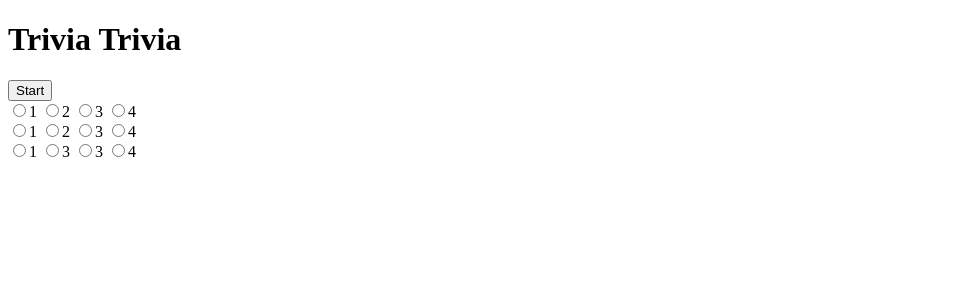
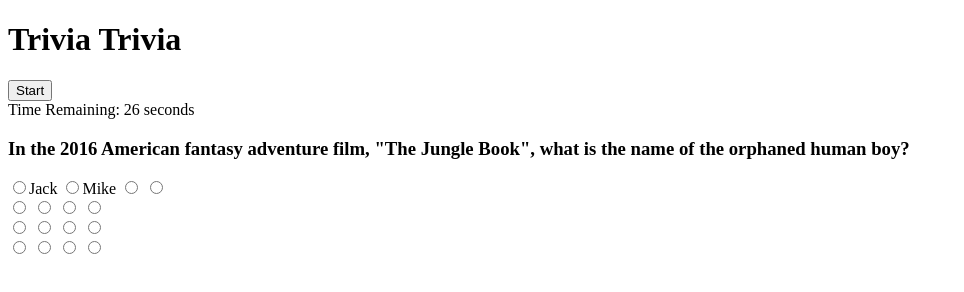
Before and after one commit to NanJ90/Triviagame, a plain HTML site: page index.html in a window 1280 px wide. Shown: the whole page, without its empty margins (0-964 px from the left). Drawn offline with nearby package versions, Linux system fonts and the light colour scheme.

Commit message:
try to delay loading HTML but failed

```diff
--- a/assets/javascript/app.js
+++ b/assets/javascript/app.js
@@ -1,8 +1,18 @@
-// var question =
+$(document).ready(function(){
+
+ $("body").on("click","button", function(event){
+  event.preventDefault();
+  generateHTML();
+
+});
 
 var timeLeft =31;
 var intervalId;
-$("button").on("click",function(){
+var rightAnswer = 0;
+var wrongAnswer = 0;
+var unanswered =0;
+var clickButton = false;
+
 
 function run() {
       intervalId = setInterval(decrement, 1000);
@@ -20,15 +30,29 @@ function run() {
     }
 
   run();
-  var questions = [
-  'In the 2016 American fantasy adventure film, "The Jungle Book", what is the name of the orphaned human boy?',
-]
-  var questionDiv = $(".selectGroup").append("<p id ='questions'>");
-  $("#questions").html(questions[0]);
+
+
+
  function stop(){
  	clearInterval(intervalId);
  }
 
+
+
+for (i = 0; i < questons.length; i++){
+  if (clickanswer){
+    unanswered++;
+  }
+  else if (!clickanswer){
+    if(userAnswer === answers){
+      rightAnswer++;
+    }
+
+    else{
+      wrongAnswer++;
+    }
+  }
+}
 
 
 var result = setTimeout(function(){
@@ -36,9 +60,9 @@ var result = setTimeout(function(){
 $("#result").html("<h2> All Done!");
 
 }, 32 * 1000);
-});
 
 
+});
 
 
 // if(userAnswer === anwer){
--- a/index.html
+++ b/index.html
@@ -5,7 +5,7 @@
 	<meta charset="utf-8">
 	<link rel="stylesheet" type="text/css" href="assets/css/style.css">
 	<script
-  src="http://code.jquery.com/jquery-2.2.4.js"
+  src="http://code.jquery.com/jquery-.2.4.js"
   integrity="sha256-iT6Q9iMJYuQiMWNd9lDyBUStIq/8PuOW33aOqmvFpqI="
   crossorigin="anonymous"></script>
 </head>
@@ -17,29 +17,38 @@
 	<button>Start</button>
 	<div id = "timer"></div>
 
-	<form id="foo">
-		<div class='selectGroup'>
-		    <input id="q1a" value="a" name="question[q1correct]" type="radio">1</input>
-		    <input id="q1b" value="b" name="question[q1correct]" type="radio">2</input>
-		    <input id="q1c" value="c" name="question[q1correct]" type="radio">3</input>
-		    <input id="q1d" value="d" name="question[q1correct]" type="radio">4</input>
+	<form id = "foo">
+		<div class='selectGroup0'>
+			<h3>In the 2016 American fantasy adventure film, "The Jungle Book", what is the name of the orphaned human boy?</h3>
+		    <input id="q2a" value="a" name="question0" type="radio">Jack</input>
+		    <input id="q2b" value="b" name="question0" type="radio">Mike</input>
+		    <input id="q2c" value="c" name="question0" type="radio"></input>
+		    <input id="q2d" value="d" name="question0" type="radio"></input>
+
+		<div class='selectGroup1'>
+
+		    <input id="q1a" value="a" name="question1" type="radio"></input>
+		    <input id="q1b" value="b" name="question1" type="radio"></input>
+		    <input id="q1c" value="c" name="question1" type="radio"></input>
+		    <input id="q1d" value="d" name="question1" type="radio"></input>
 
 		</div>
 
-		<div class='selectGroup'>
-		    <input id="q2a" value="a" name="question[q2correct]" type="radio">1</input>
-		    <input id="q2b" value="b" name="question[q2correct]" type="radio">2</input>
-		    <input id="q2c" value="c" name="question[q2correct]" type="radio">3</input>
-		    <input id="q2d" value="d" name="question[q2correct]" type="radio">4</input>
+		<div class='selectGroup2'>
+		    <input id="q2a" value="a" name="question2" type="radio"></input>
+		    <input id="q2b" value="b" name="question2" type="radio"></input>
+		    <input id="q2c" value="c" name="question2" type="radio"></input>
+		    <input id="q2d" value="d" name="question2" type="radio"></input>
 
 		</div>
-		<div class='selectGroup'>
-		    <input id="q3a" value="a" name="question[q3correct]" type="radio">1</input>
-		    <input id="q3b" value="b" name="question[q3correct]" type="radio">3</input>
-		    <input id="q3c" value="c" name="question[q3correct]" type="radio">3</input>
-		    <input id="q3d" value="d" name="question[q3correct]" type="radio">4</input>
+		<div class='selectGroup3'>
+		    <input id="q3a" value="a" name="question3" type="radio"></input>
+		    <input id="q3b" value="b" name="question3" type="radio"></input>
+		    <input id="q3c" value="c" name="question3" type="radio"></input>
+		    <input id="q3d" value="d" name="question3" type="radio"></input>
 
 		</div>
+
 
 </form>
 	<div id = "result"></div>
```
